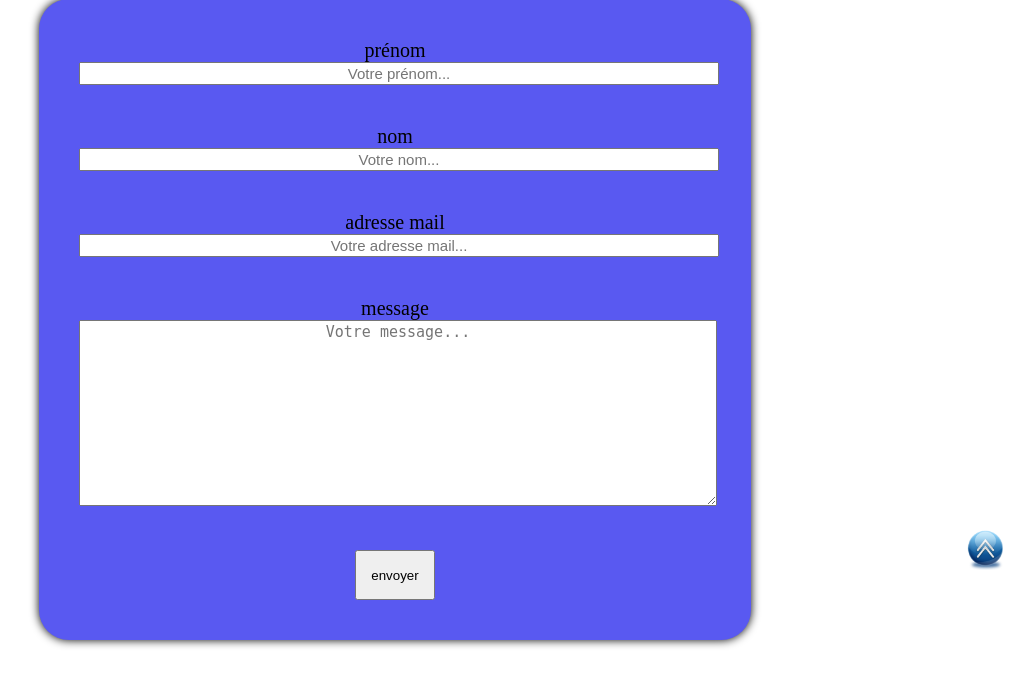
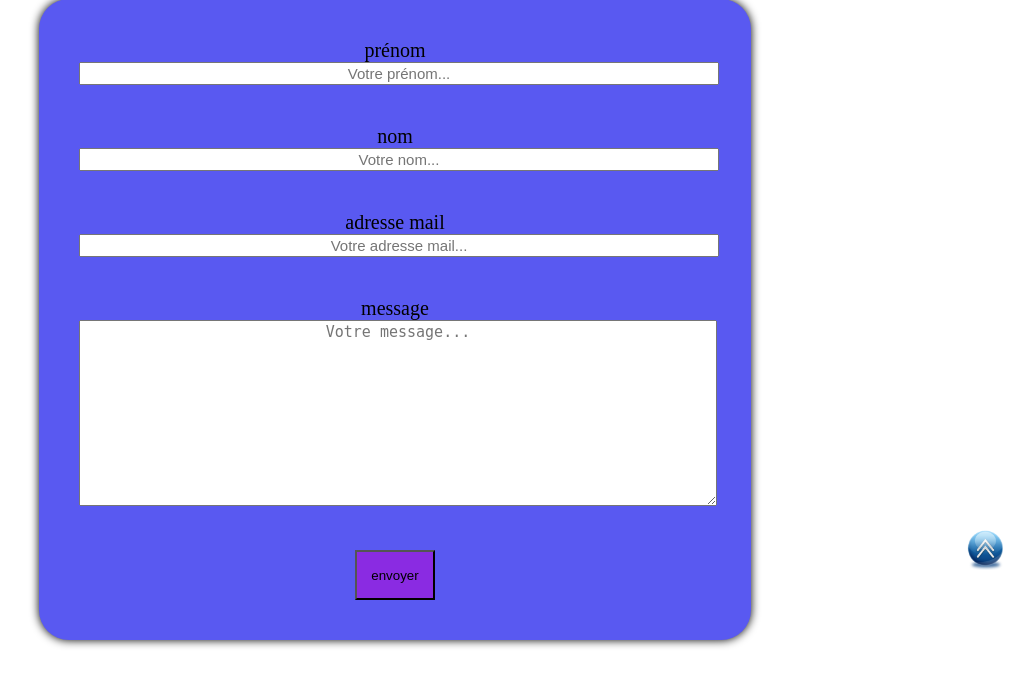
Before and after one commit to follana/structure-dev, a PHP site: page /formulaire.html in a window 1280 px wide, with the pointer over the restyled element. Shown: the part 180-878 px from the top of the page, without its empty margins (245-1279 px from the left). Run offline with PHP 8.4, Linux system fonts and the light colour scheme.

Commit message:
send modif

```diff
--- a/5-Exercices-en-cours-formation/portfolio/style.css
+++ b/5-Exercices-en-cours-formation/portfolio/style.css
@@ -207,6 +207,11 @@ a {
     height:50px;
 }
 
+.buttonsend:hover{
+    cursor: pointer;
+    background-color: blueviolet;
+}
+
 #scroll_to_top {
     position: fixed;
     width: 40px;
```
